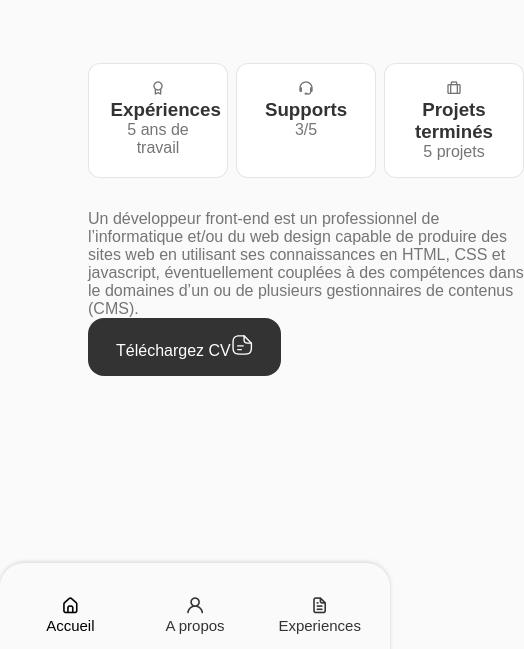
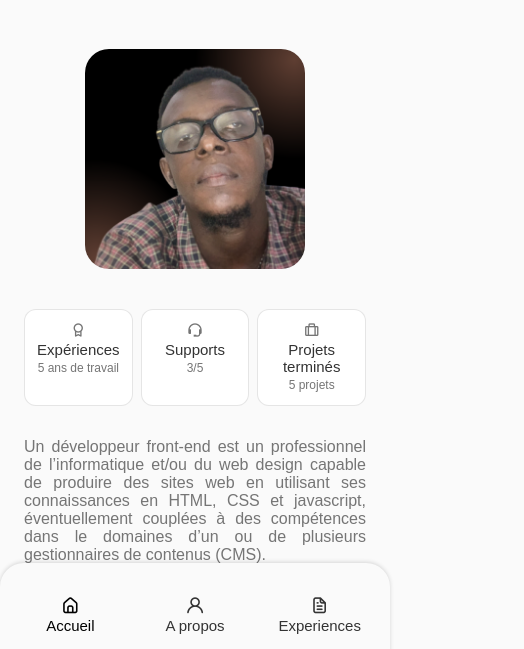
Before and after one commit to rovertnet/mon_portfolio, a React (Create React App) app: page / in a window 390 px wide. Shown: the part 919-1568 px from the top of the page, 524 px wide, since content can reach past the window. Before the commit the page ends 1359 px from the top, so only its background shows below. Built offline with nearby package versions, Linux system fonts and the light colour scheme.

Commit message:
un autre comit

```diff
--- a/src/App.css
+++ b/src/App.css
@@ -165,14 +165,20 @@
     padding: 1rem 1.75rem;
   }
 
-  .button__icon {
+  .button_icon {
     width: 22px;
     height: 22px;
   }
 }
 @media screen and (max-width: 768px) {
+  body{
+    margin: 0 0 var(--header-height) 0;
+  }
   .section{
     padding: 2rem 0 4rem;
+  }
+  .section_subtitle {
+      margin-bottom: var(--mb-3);
   }
 }
 @media screen and (max-width: 350px) {
--- a/src/composants/about/about.css
+++ b/src/composants/about/about.css
@@ -20,3 +20,58 @@
     text-align: center;
     padding: 1rem 1.35rem;
 }
+.about_icon{
+    font-size: 1.5px;
+    color: var(--title-color);
+    margin-bottom: var(--mb-0-5);
+}
+.about_title{
+    font-size: var(--small-font-size);
+    font-weight: var(--font-medium);
+}
+.about_subtitle{
+    font-size: var(--tiny-font-size);
+}
+.about_description{
+    padding: 0 4rem 0 0;
+    margin-bottom: var(--mb-2-5);
+    text-align: justify;
+}
+@media screen and (max-width: 992px) {
+    .about_container{
+        grid-template-columns: 1fr;
+        row-gap: 2.5rem;
+    }
+    .about_img{
+        width: 220px;
+    }
+    .about_box{
+        padding: 0.75rem 0.5rem;
+    }
+    .about_data{
+        text-align: center;
+    }
+    .about_info{
+        justify-content: center;
+    }
+    .about_description{
+        padding: 0 5rem;
+        margin-bottom: 2rem;
+    }
+}
+
+@media screen and (max-width: 576px) {
+    .about_info {
+        grid-template-columns: repeat(3, 1fr);
+    }
+
+    .about_description {
+        padding: 0;
+    }
+}
+
+@media screen and (max-width: 350px) {
+    .about_info {
+        grid-template-columns: repeat(2, 1fr);
+    }
+}
```
Also changed, not shown: src/composants/competences/Competences.jsx (added), src/composants/competences/competence.css (added).
